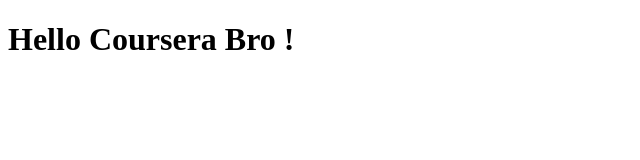
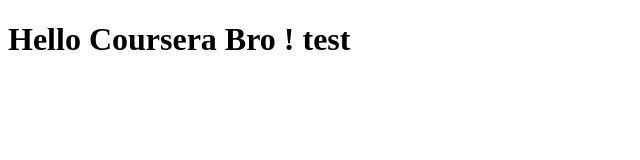
Before and after one commit to duaelmlb/coursera-test, a plain HTML site: page site/index.html in a window 1280 px wide. Shown: the full height of the page, 0-640 px from the left. Drawn offline with Linux system fonts and the light colour scheme.

Commit message:
Small addition to our page content

```diff
--- a/site/index.html
+++ b/site/index.html
@@ -4,6 +4,6 @@
 	<title>Coursera course nb 1</title>
 </head>
 <body>
-<h1>Hello Coursera Bro !</h1>
+<h1>Hello Coursera Bro ! test</h1>
 </body>
 </html>
```
